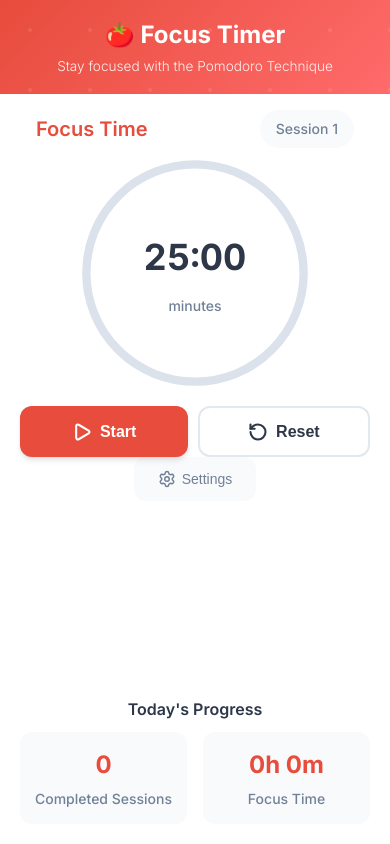
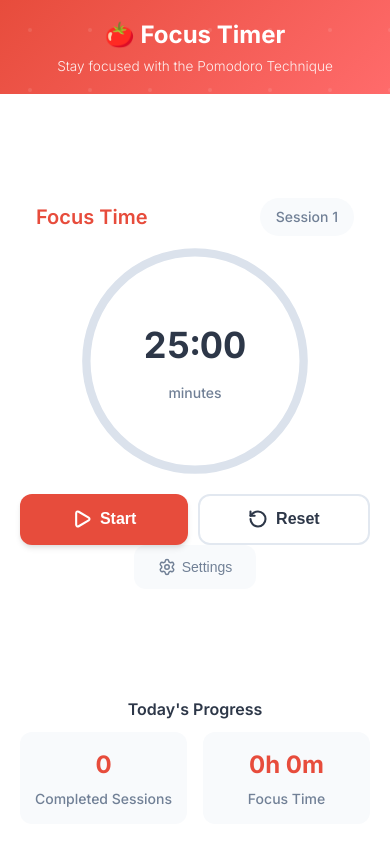
Before and after one commit to kjanat/pomodoro-timer, a website with bundled scripts: page src/index.html in a window 390 px wide. Built offline with nearby package versions, Linux system fonts and the light colour scheme.

Commit message:
Vertically center the timer group on mobile
Spare vertical space was all dumped below the controls, pinning the
timer to the top. Add margin-top:auto to the timer section so it pairs
with the stats footer's margin-top:auto and splits the free space above
and below, centering the timer block. On short screens the auto margins
collapse to zero, so nothing clips.

```diff
--- a/src/css/styles.css
+++ b/src/css/styles.css
@@ -631,6 +631,9 @@ body {
 
   .timer-section {
     margin-bottom: 0;
+    /* Pair with the stats' margin-top:auto below to split the spare space
+       above and below, vertically centering the timer group. */
+    margin-top: auto;
   }
 
   .timer-mode {
```
